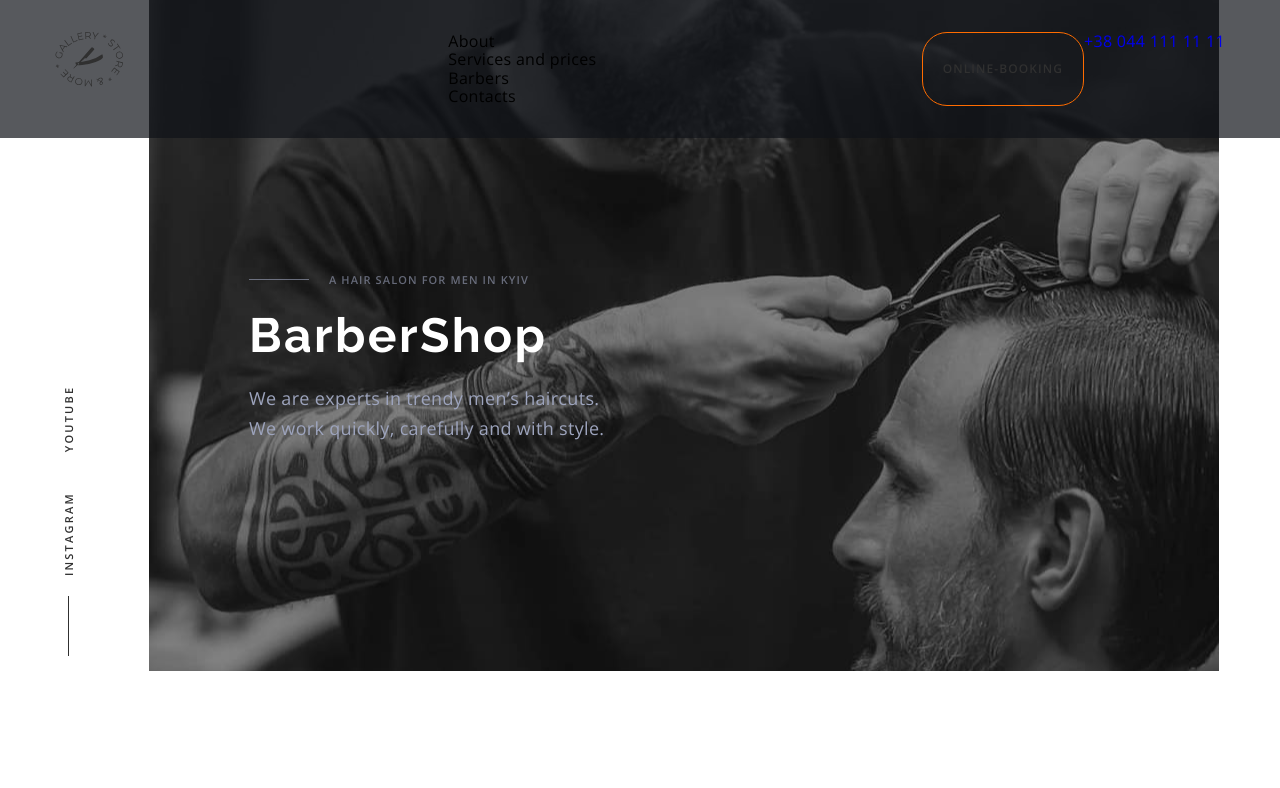
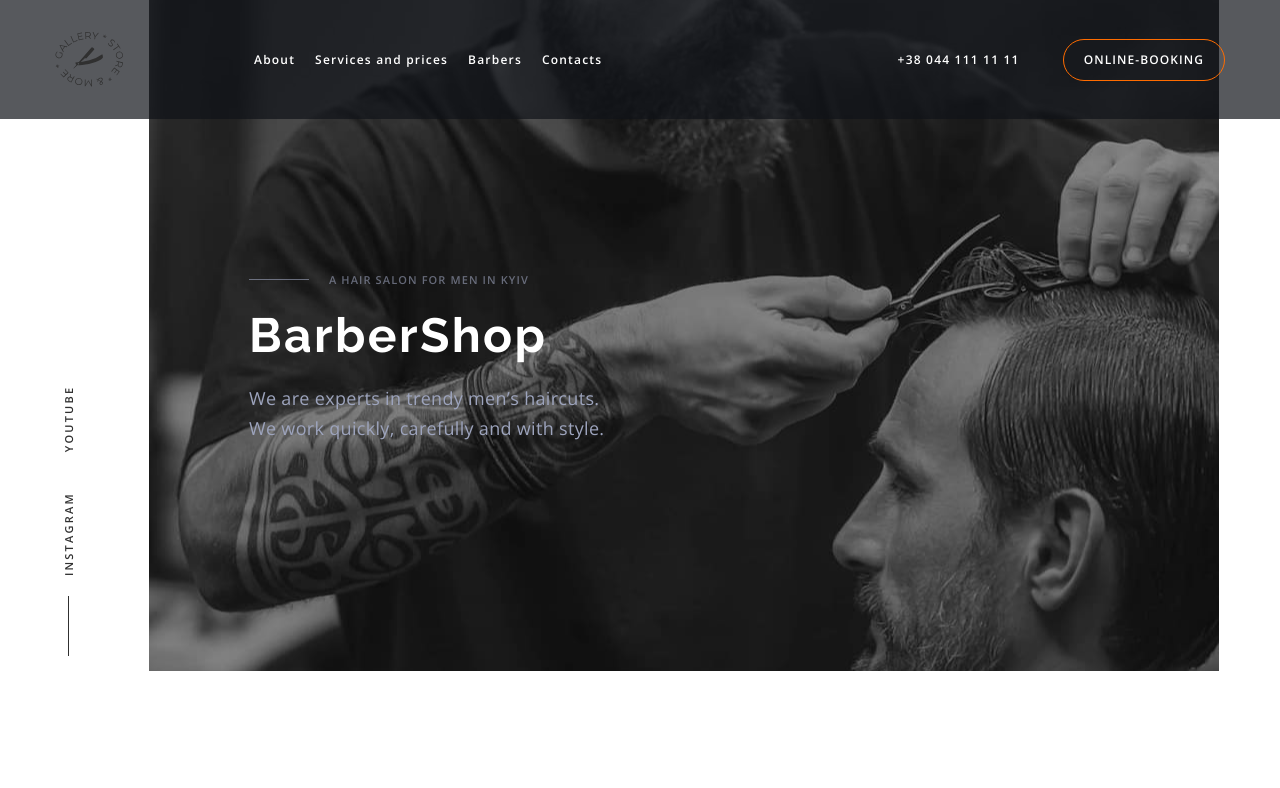
Before and after one commit to VictoriaYotka/pet-project1, a plain HTML site: page index.html in a window 1280 px wide. Shown: the top 788 px of the page. Drawn offline with nearby package versions, Linux system fonts and the light colour scheme.

Commit message:
improve header
(not finished)

```diff
--- a/index.html
+++ b/index.html
@@ -34,7 +34,7 @@
         </svg>
 
         <nav class="navigation">
-          <ul class="list">
+          <ul class="navigation_list list">
             <li>About</li>
             <li>Services and prices</li>
             <li>Barbers</li>
@@ -43,8 +43,10 @@
         </nav>
 
         <div class="header_group_wrapper">
-          <button class="btn-dark" type="button">Online-booking</button>
-          <a class="link" href="tel: +380441111111"> +38 044 111 11 11 </a>
+          <button class="btn-light" type="button">Online-booking</button>
+          <a class="header_tel link" href="tel: +380441111111">
+            +38 044 111 11 11
+          </a>
         </div>
         <button class="mobile_menu_btn" type="button">
           <svg class="mobile_menu_icon" width="40" height="40">
--- a/sass/layout/_booking&contacts.scss
+++ b/sass/layout/_booking&contacts.scss
@@ -178,7 +178,7 @@
 .contacts_container {
   @include tablet {
     display: flex;
-    align-items: start;
+    align-items: flex-start;
     flex-wrap: wrap;
   }
 
--- a/sass/layout/_header.scss
+++ b/sass/layout/_header.scss
@@ -9,13 +9,14 @@
   background-color: rgba(17, 19, 25, 0.7);
 
   @include tablet {
-    padding: 32px;
+    padding: 32px 0;
   }
 }
 
 .header_container {
   display: flex;
   justify-content: space-between;
+  align-items: center;
 }
 
 .logo_icon {
@@ -23,6 +24,10 @@
 
   @include tablet {
     fill: var(--graphic-color);
+  }
+
+  @include desktop {
+    margin-right: 131px;
   }
 }
 
@@ -32,6 +37,22 @@
   @include tablet {
     display: flex;
   }
+
+  @include desktop {
+    margin-right: auto;
+  }
+}
+
+.navigation_list {
+  display: flex;
+  gap: 20px;
+
+  font-weight: 600;
+  font-size: 12px;
+  line-height: 16px;
+  letter-spacing: 0.1em;
+
+  color: var(--light-title-color);
 }
 
 .header_group_wrapper {
@@ -39,7 +60,24 @@
 
   @include tablet {
     display: flex;
+    flex-direction: column;
+    align-items: center;
+    gap: 20px;
   }
+
+  @include desktop {
+    flex-direction: row-reverse;
+    gap: 43px;
+  }
+}
+
+.header_tel {
+  font-weight: 600;
+  font-size: 12px;
+  line-height: 16px;
+  letter-spacing: 0.1em;
+
+  color: var(--light-title-color);
 }
 
 .mobile_menu_btn {
--- a/sass/layout/_hero.scss
+++ b/sass/layout/_hero.scss
@@ -1,7 +1,7 @@
 .hero_section {
   display: flex;
   justify-content: center;
-  align-items: end;
+  align-items: flex-end;
   gap: 66px;
 
   @include desktop {
```
Also changed, not shown: css/main.css, css/main.min.css, 2 other files.
